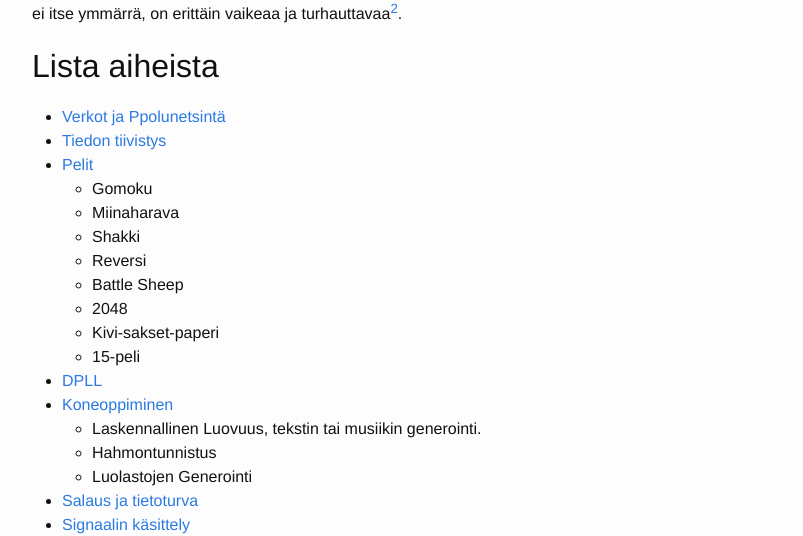
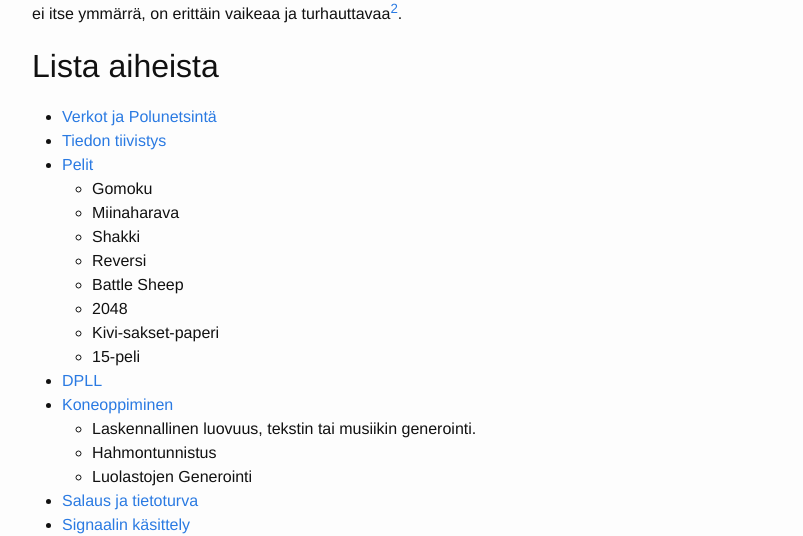
Before and after one commit to algolabra-hy/algolabra-hy.github.io, a Jekyll site: the page built from aiheet.md, in a window 1280 px wide and 900 px high, scrolled down 406 px. Shown: the part 152-688 px from the top of the window, without its empty margins (238-1041 px from the left). Built offline with Jekyll 4.4.1, drawn with Linux system fonts in a browser that asks for light colours; some of the changed text lies outside the part shown.

Commit message:
Update aiheet.md

```diff
--- a/aiheet.md
+++ b/aiheet.md
@@ -10,7 +10,7 @@ inheader: no
 Harjoitustyön keskeisenä tavoitteena on toteuttaa ja testata monimutkaisempia algoritmeja jota ei ole käsitelty aiemmilla kursseilla. Aiheen voi keksiä itse[^1], tai valita alla olevasta listasta. Huomaa kuitenkin että alla olevat ehdotukset on tarkoitettu vain auttamaan alkuun pääsemisessä. Harjoitustyöhon kuuluu oleellisena osana (ohjaajan tukema) itsenäinen tiedon haku, oman aiheen opiskelu ja algoritmin ymmärtäminen. **Varaudu käyttämään tähän aikaa.** Sellaisen algoritmin toteuttaminen, jonka toimintaa ei itse ymmärrä, on erittäin vaikeaa ja turhauttavaa[^2].
 
 ## Lista aiheista
-- [Verkot ja Ppolunetsintä](/aiheet#verkot-ja-polunetsintä)
+- [Verkot ja Polunetsintä](/aiheet#verkot-ja-polunetsintä)
 - [Tiedon tiivistys](/aiheet#tiedon-tiivistys)
 - [Pelit](/aiheet#pelit)
   - Gomoku
@@ -23,7 +23,7 @@ Harjoitustyön keskeisenä tavoitteena on toteuttaa ja testata monimutkaisempia
   - 15-peli
 - [DPLL](/aiheet#dpll)
 - [Koneoppiminen](/aiheet#koneoppiminen)
-  - Laskennallinen Luovuus, tekstin tai musiikin generointi.
+  - Laskennallinen luovuus, tekstin tai musiikin generointi.
   - Hahmontunnistus
   - Luolastojen Generointi
 - [Salaus ja tietoturva](/aiheet#salaus-ja-tietoturva)
@@ -124,7 +124,7 @@ mainitaan erikseen pelin kohdalta. Mikäli pelin kohdalla ei mainita muuta, teko
 - Ristinollassa on usein pakko reagoida vastustajan edelliseen siirtoon, tai se on jatkoa ajatellen kannattavaa. Usein paras reaktio on jokin edellisen siirron viereinen siirto. Noudata tätä heuristiikkaa lisäämällä / nostamalla viimeisimmän siirron lähinaapurit ensimmäisiksi tutkittaviksi.
 - Voiton tarkistus tehdään tutkimalla vain rivit, jotka sisältävät edellisen siirron. Jos viiden rivi on syntynyt, voittaja on edellisen siirron tehnyt pelaaja, ja edellinen siirto on osa voittoriviä.
 
-**Hyödylliset Neuvot.**
+**Hyödylliset neuvot.**
 **Älä** toteuttaa ensin 3 x 3 pelin toimintalogiikaa ja tekoälyä. Kaikki pitää kuitenkin tehdä täysin eri tavalla, kun lauta on laaja.
 
 #### Shakki
```
